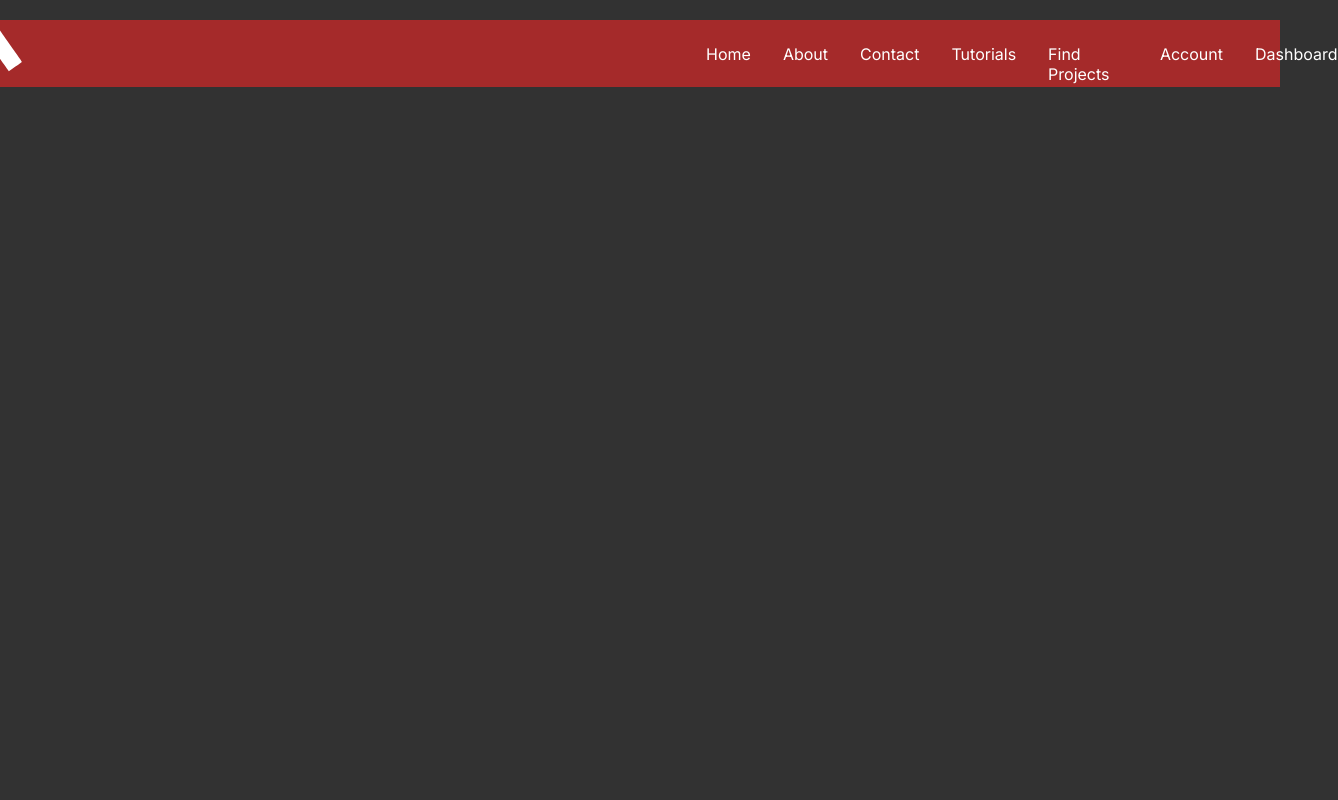
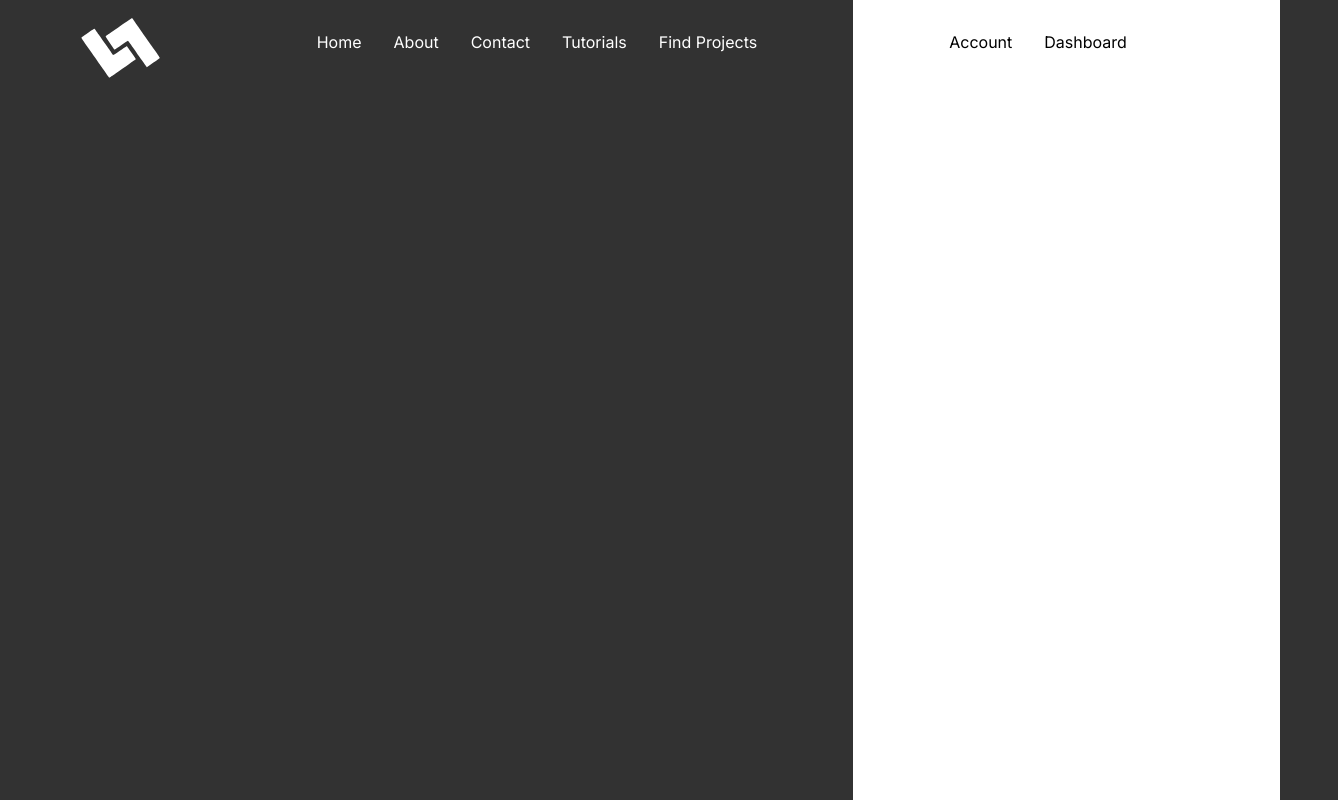
Before and after one commit to AmanCiphers/Grouphub, a React (Vite) app: page / in a window 1280 px wide. Shown: the whole page, 1338 px wide, since content can reach past the window. Built offline with nearby package versions, Linux system fonts and the light colour scheme.

Commit message:
navbar done finally

```diff
--- a/src/components/landing.css
+++ b/src/components/landing.css
@@ -1,27 +1,59 @@
-.container{
-    display: flex;
-    align-items: center;
-    justify-content: center;
-    background-color: brown;
-    margin-top: 20px;
-}
-
-.innerdiv{
+.box1{
+    width: 66.66vw;
     display: flex;
     flex-direction: row;
 }
 
-.nav-links{
+.box2{
+    width: 33.33vw;
+    height: 100vh;
+    background-color: white;
+}
+
+
+.mainPage{
     display: flex;
     flex-direction: row;
-    margin-top: 1.5em;
-    gap: 2rem;
 }
 
-.support{
-    width: 40em;
+
+ul{
+    display: flex;
+    gap: 2em;
+    z-index: -99;
 }
 
-#logo{
-    padding-right: 60px;
+.img{
+    margin : 1em 0 0 5em;
 }
+
+/* //////////////////////////////// box 1 /////////////////////////// */
+.box1 a{
+    color: white;
+    text-decoration: none;
+}
+
+.box1 ul{
+    margin: 2em 6em 0 0;
+}
+
+.box1{
+    display: flex;
+    flex-direction: row;
+    justify-content: space-between;
+}
+
+
+
+
+/* //////////////////////////////// box 2 /////////////////////////// */
+
+
+.box2 > ul > li >a{
+    color: black;
+    text-decoration: none;
+}
+
+.box2 > ul{
+    margin: 2em 0 0 6em
+}
--- a/src/components/landing.jsx
+++ b/src/components/landing.jsx
@@ -4,37 +4,105 @@ import "./landing.css";
 const LandingPage = () => {
   return (
     <>
-      <Navbar />
+      <div className="mainPage">
+        <Box1></Box1>
+        <Box2></Box2>
+      </div>
     </>
   );
 };
 
-const Navbar = () => {
-  return (
-    <div className="container">
-      <div className="innerdiv">
 
-        <div className="logo">
-          <img src={logo} alt="GroupHUB logo" id="logo" />
+const Box1 = () =>{
+  return(
+    <>
+      <div className="box1">
+        <div className="img">
+          <img src={logo} alt="logo" />
         </div>
-
-        <div className="support"></div>
-
-        <nav>
-          <ul className="nav-links">
+          <div>
+            <ul>
             <li><a href="#home">Home</a></li>
             <li><a href="#about">About</a></li>
             <li><a href="#contact">Contact</a></li>
             <li><a href="#tutorials">Tutorials</a></li>
             <li><a href="#projects">Find Projects</a></li>
+        </ul>
+          </div>
+      </div>
+    </>
+  );
+}
+
+const Box2 = () =>{
+  return(
+    <>
+      <div className="box box2">
+        <ul>
             <li><a href="#account">Account</a></li>
             <li><a href="#dashboard">Dashboard</a></li>
-          </ul>
-        </nav>
+        </ul>
+      </div>
+    </>
+  );
+}
 
-      </div>
-    </div>
-  );
-};
+
+
+
+
+
+
+
+
+
+
+
+
+
+
+
+
+
+
+
+
+
+
+
+
+
+
+
+
+
+
+// const Navbar = () => {
+//   return (
+//     <div className="container">
+//       <div className="innerdiv">
+
+//         <div className="logo">
+//           <img src={logo} alt="GroupHUB logo" id="logo" />
+//         </div>
+
+//         <div className="support"></div>
+
+//         <nav>
+//           <ul className="nav-links">
+            // <li><a href="#home">Home</a></li>
+            // <li><a href="#about">About</a></li>
+            // <li><a href="#contact">Contact</a></li>
+            // <li><a href="#tutorials">Tutorials</a></li>
+            // <li><a href="#projects">Find Projects</a></li>
+            // <li><a href="#account">Account</a></li>
+            // <li><a href="#dashboard">Dashboard</a></li>
+//           </ul>
+//         </nav>
+
+//       </div>
+//     </div>
+//   );
+// };
 
 export default LandingPage;
--- a/src/index.css
+++ b/src/index.css
@@ -9,14 +9,9 @@
 
 body{
   background-color: #323232;
-  color:white;
   font-family: inter;
 }
 
-a{
-  color: white;
-  text-decoration: none;
-}
 
 li{
   list-style: none;
```
